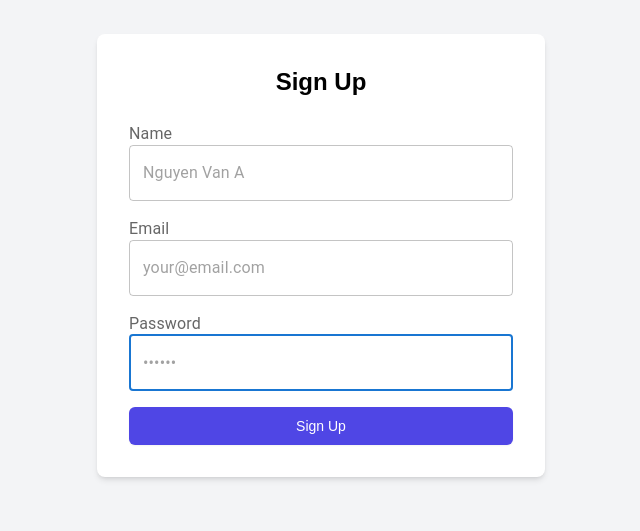
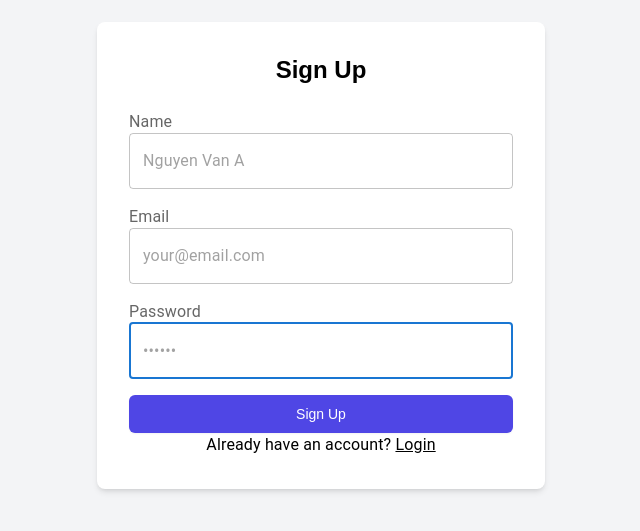
Before and after one commit to locchung/fe-simple-note, a Next.js app: page /auth/signup in a window 1280 px wide. Shown: the part 145-676 px from the top of the page, without its empty margins (319-959 px from the left). Built offline with nearby package versions, Linux system fonts and the light colour scheme.

Commit message:
Add login prompt to signup page with navigation link

```diff
--- a/src/app/auth/signup/page.tsx
+++ b/src/app/auth/signup/page.tsx
@@ -1,7 +1,7 @@
 'use client'
 import { signup } from "@/app/actions/auth"
 import { authService } from "@/app/services/apiAuth";
-import { FormControl, FormLabel, TextField } from "@mui/material";
+import { FormControl, FormLabel, TextField, Typography } from "@mui/material";
 import { useRouter } from "next/navigation";
 import React, { useActionState, useEffect, useState } from "react"
 import { toast, ToastContainer } from 'react-toastify';
@@ -150,6 +150,16 @@ export default function Signup() {
         >
           Sign Up
         </button>
+
+      <Typography sx={{ textAlign: 'center' }}>
+        Already have an account?{' '}
+        <span
+          onClick={() => router.push('/auth/login')}
+          className="cursor-pointer underline underline-offset-1 hover:text-c2-400"
+        >
+          Login
+        </span>
+      </Typography>
       </form>
 
       <ToastContainer />
```
